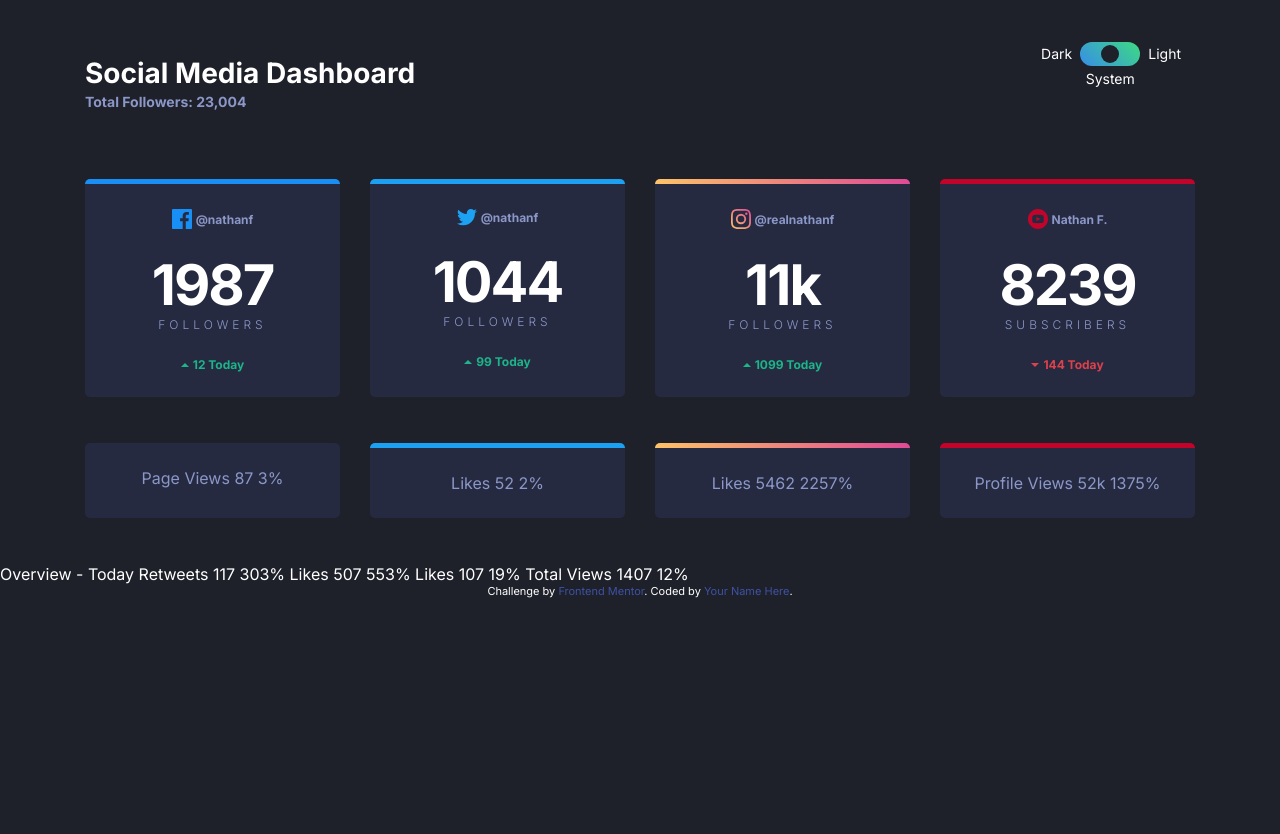
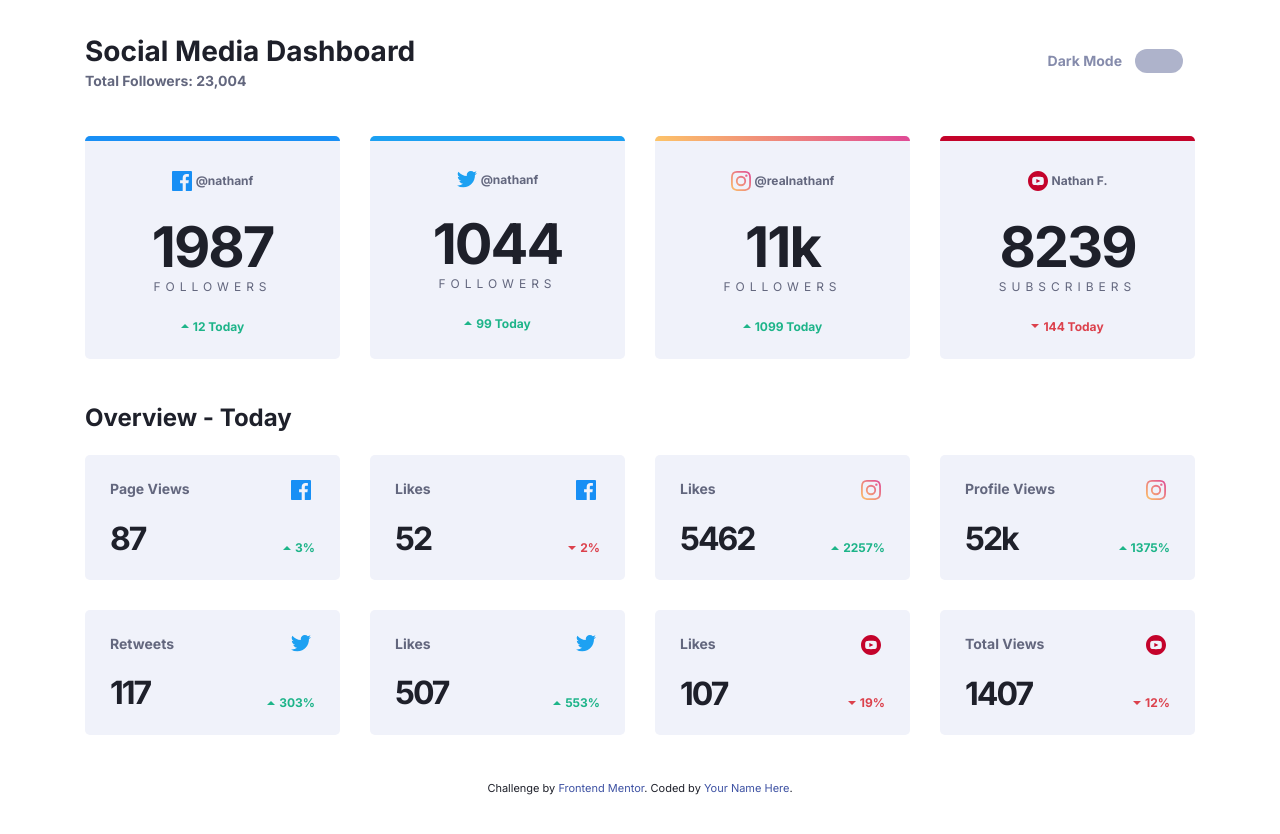
Before and after one commit to Jdm26047/Responsive-Social-Media-Dashboard, a website: page index.html in a window 1280 px wide. Before the commit the page ends 800 px from the top, so only its background shows below. Drawn offline with Linux system fonts and the light colour scheme.

Commit message:
Completed Task
Colors for each color scheme
-
index code visually structured
-
JS file in dist folder
Copied, Explained, Noted,
Structured visually, and Functionality of Toggle tested.

Success !

```diff
--- a/app/scss/components/_index.scss
+++ b/app/scss/components/_index.scss
@@ -1,3 +1,4 @@
 @forward 'header';
 @forward 'toggle';
 @forward 'card';
+@forward 'card-grid';
--- /dev/null
+++ b/app/scss/components/card-grid.scss
@@ -0,0 +1,28 @@
+@use '../util' as *;
+
+.card-grid {
+    display: grid;
+    grid-template-columns: repeat(2, 1fr);
+    grid-template-rows: repeat(2, auto);
+    justify-items: start;
+    gap: rem(23);
+
+    // .card__subtitle {
+
+    // }
+
+    .card__count {
+		 margin-bottom: 0;
+    }
+
+		.card-count,
+		.card__change {
+			align-self: end;
+
+		}
+
+    img,
+		.card__change {
+    justify-self: end;
+  }
+}
--- a/app/scss/components/card.scss
+++ b/app/scss/components/card.scss
@@ -27,13 +27,19 @@ need to @use util styles*/
 .card {
 	position: relative;
 	overflow:hidden;
-	background: var( --dark-card-bg);
+	background: var(--card-bg);
 	color: var(--dark-text1);
 	// width: rem(255);
 	// height: 216;
   padding: rem(25);
 	border-radius: rem(5);
 	text-align: center;
+	transition: 150ms ease-in-out;
+	cursor: pointer;
+
+	&:hover {
+		background: var(--card-hover);
+	}
 
 	&--facebook {
 		border-top: rem(5) solid var(--facebook);
@@ -71,42 +77,48 @@ need to @use util styles*/
 	&__platform {
 		display: flex;
 		justify-content: center;
+		height: (20);
 		align-items: center;
+		margin-top: rem(5);
 		margin-bottom: rem(28);
+	}
 
+	&__subtitle {
+		font-size: rem(14);
+		font-weight: 700;
+		color: var(--text-color2);
 	}
 
 	&__icon {
 		margin-right: rem(8);
 
-		&--facebook {
-		}
+		// &--facebook {
+		// }
 
-		&--twitter {
-		}
+		// &--twitter {
+		// }
 
-		&--instagram {
-		}
+		// &--instagram {
+		// }
 
-		&--youtube {
-		}
+		// &--youtube {
+		// }
 
-		&--grid {
-
-		}
 	}
 
 	&__username {
 		font-size: rem(12);
 		font-weight: 700;
+		color: var(--text-color2);
+	}
 
-	}
 	&__followers{
 		margin-bottom: rem(25);
+
 	}
 
 	&__count{
-		color: var(--light-bg);
+		color: var(--text-color1);
 		font-weight: 700;
 		line-height: 1;
 		letter-spacing: rem(-2);
@@ -117,17 +129,16 @@ need to @use util styles*/
 		}
 
 		&--small {
+			font-size: rem(32);
 		}
 	}
 
 	&__label {
 		font-size: rem(12);
 		letter-spacing: rem(5);
-		font-weight: 300;
-		color: var(--dark-text1);
+		font-weight: 400;
+		color: var(--text-color2);
 		text-transform: uppercase;
-		letter-spacing: rem(4);
-
 	}
 
 	&__change {
@@ -152,6 +163,6 @@ need to @use util styles*/
 	}
 
 
-	&__number {
-	}
+	// &__number {
+	// }
 }
--- a/app/scss/components/header.scss
+++ b/app/scss/components/header.scss
@@ -21,7 +21,7 @@
     &__subtitle {
 			font-size: rem(14);
 			font-weight: 700;
-			color: var(--dark-text1);
+			color: var(--text-color2);
     }
 
 }
--- a/app/scss/components/toggle.scss
+++ b/app/scss/components/toggle.scss
@@ -16,44 +16,32 @@ to use the rem()styles*/
 
 .toggle {
 	display: grid;
-	grid-template-columns: 1fr rem(60) 1fr;
-	gap: rem(4.8) rem(8);
-	grid-template-rows: repeat(3, 1fr);
+	grid-template-columns: 1fr 3rem;
 	border: none;
+	margin: 0;
 
-	label {
-		font-size: rem(14);
-		align-self: center;
+  label {
+    font-size: rem(14);
+    font-weight: 700;
+    color: var(--toggle);
 
-		&[for='dark'] {
-			grid: column 1 / 2;
-			justify-self: end;
-		}
-	  &[for='system'] {
-			grid-column: 1 / 4;
-			grid-row: 2 / 3;
-			justify-self: center;
-			align-self: start;
-		}
-	  &[for='light'] {
-			grid-column: 3 / 4;
-		}
-	}
+    &[for='dark'] {
+      line-height: rem(24);
+      margin-right: rem(13);
+    }
+  }
 
   &__wrapper {
-		grid-column: 2 / 3;
-		grid-row: 1 / 2;
 		height:rem(24);
 		position: relative;
   }
-
 
   input[type="radio"]	{
 			opacity: 0;
 			margin: 0 rem(-2) 0 rem(-2);
 			position: relative;
 			height: rem(24);
-			width: rem(20);
+			width: rem(24);
 			z-index: 1;
 			cursor: pointer;
 
@@ -70,11 +58,7 @@ to use the rem()styles*/
 		width: 100%;
 		top: 0;
 		border-radius: rem(12);
-		background: linear-gradient(
-			225deg,
-			var(--toggle-bg-end) 0%,
-			var(--toggle-bg-start) 98.2%
-		);
+		background: var(--toggle-bg);
   }
 
   &__button {
@@ -85,7 +69,7 @@ to use the rem()styles*/
     width: rem(18);
     height: rem(18);
     border-radius: 50%;
-    background-color: var(--dark-bg);
+    background-color: var(--toggle-buttton);
 		transition: all 150ms ease-in-out;
   }
 
--- a/app/scss/globals/boilerplate.scss
+++ b/app/scss/globals/boilerplate.scss
@@ -15,6 +15,16 @@ body {
     margin: 0;
     padding: 0;
     font-family: var(--font-inter);
-    background: var(--dark-bg);
-    color: var(--dark-text2);
+    background: var(--background);
+    color: var(--text-color1);
+		min-height: 150vh;
 }
+
+.visually-hidden {
+    position: absolute;
+    left:     -10000px;
+    top:      auto;
+    width:    1px;
+    height:   1px;
+    overflow: hidden;
+  }
--- a/app/scss/globals/colors.scss
+++ b/app/scss/globals/colors.scss
@@ -1,4 +1,4 @@
-:root{
+:root {
  --limegreen: hsl(163, 72%, 41%);
  --brightred: hsl(356, 69%, 56%);
  --facebook: hsl(208, 92%, 53%);
@@ -7,21 +7,78 @@
  --instagram-middle: hsl(5, 77%, 71%);
  --instagram-end: hsl(329, 70%, 58%);
  --youtube: hsl(348, 97%, 39%);
+ --toggle-bg-light: hsl(230, 22%, 74%);
  --toggle-bg-start: hsl(210, 78%, 56%);
 --toggle-bg-end: hsl(146, 68%, 55%);
---toggle: hsl(230, 22%, 74%);
+--toggle-light: hsl(230, 19%, 60%);
+--toggle-button-light: hsl(228, 46%, 96%);
 --dark-bg: hsl(230, 17%, 14%);
 --dark-top-bg: hsl(232, 19%, 15%);
- --dark-card-bg :hsl(228, 28%, 20%);
+--dark-card :hsl(228, 28%, 20%);
+--dark-card-hover :hsl(228, 25%, 27%);
 --dark-text1: hsl(228, 34%, 66%);
 --dark-text2: hsl(0, 0%, 100%);
 --light-bg:  hsl(0, 0%, 100%);
 --light-top-bg: hsl(225, 100%, 98%);
- --light-card-bg: hsl(227, 47%, 96%);
- --light-text1: hsl(228, 12%, 44%);
+--light-card: hsl(227, 47%, 96%);
+--light-card-hover :hsl(228, 33%, 91%);
+--light-text1: hsl(230, 12%, 44%);
 --light-text2: hsl(230, 17%, 14%);
+--background: var(--light-bg);
+--text-color1: var(--light-text2);
+--text-color2: var(--light-text1);
+--card-bg: var(--light-card);
+--card-hover: var(--light-card-hover);
+--toggle: var(--toggle-light);
+--toggle-bg: var(--toggle-bg-light);
+--toggle-button: var(--toggle-button-light);
+}
 
+
+
+@media (prefers-color-scheme: dark) {
+	:root {
+		--background: var(--dark-bg);
+    --text-color1: var(--dark-text2);
+    --text-color2: var(--dark-text1);
+		--card-bg: var(--dark-card);
+		--card-hover: var(--dark-card-hover);
+		--toggle: var(--light-bg);
+		--toggle-bg: linear-gradient(
+			225deg,
+			var(--toggle-bg-end) 0%,
+			var(--toggle-bg-start) 98.2%
+			);
+		--toggle-button: var(--dark-bg);
   }
+}
+
+body.light {
+  --background: var(--light-bg);
+  --text-color1: var(--light-text2);
+  --text-color2: var(--light-text1);
+  --card-bg: var(--light-card);
+  --card-hover: var(--light-card-hover);
+  --toggle: var(--toggle-light);
+  --toggle-bg: var(--toggle-bg-light);
+  --toggle-button: var(--toggle-button-light);
+}
+
+body.dark {
+  --background: var(--dark-bg);
+  --text-color1: var(--dark-text2);
+  --text-color2: var(--dark-text1);
+  --card-bg: var(--dark-card);
+  --card-hover: var(--dark-card-hover);
+  --toggle: var(--light-bg);
+  --toggle-bg: linear-gradient(
+    225deg,
+    var(--toggle-bg-end) 0%,
+    var(--toggle-bg-start) 98.02%
+  );
+  --toggle-button: var(--dark-bg);
+}
+
 
 // Gradient - https://developer.mozilla.org/en-US/docs/Web/CSS/gradient/linear-gradient
 
--- a/app/scss/globals/typography.scss
+++ b/app/scss/globals/typography.scss
@@ -11,10 +11,14 @@ h1 {
   font-size: rem(24);
 	margin-bottom: rem(3);
   @include breakpoint(large) {
-  	font-size: rem(28);
+    font-size: rem(28);
   }
 }
 
+h2 {
+  font-size: rem(24);
+  margin-bottom: rem(24);
+}
 a,
 a:visited,
 a:active {
--- a/index.html
+++ b/index.html
@@ -4,7 +4,12 @@
   <meta charset="UTF-8">
   <meta name="viewport" content="width=device-width, initial-scale=1.0"> <!-- displays site properly based on user's device -->
 
-  <link rel="icon" type="image/png" sizes="32x32" href="./images/favicon-32x32.png">
+  <link
+    rel="icon"
+    type="image/png"
+    sizes="32x32"
+    href="./images/favicon-32x32.png"
+    >
 
   <title>Frontend Mentor | [Challenge Name Here]</title>
 
@@ -36,16 +41,16 @@
       aria-label="theme toggle"
       role="radiogroup"
     >
+      <label for="dark"
+        >Dark Mode<span class="visually-hidden">On</span></label
+       >
         <div class="toggle__wrapper">
           <input type="radio" name="theme" id="dark">
-        <input type="radio" name="theme" id="system" checked>
           <input type="radio" name="theme" id="light">
           <span aria-hidden="true" class="toggle__background"></span>
           <span aria-hidden="true" class="toggle__button"></span>
         </div>
-      <label for="dark">Dark</label>
-      <label for="system">System</label>
-      <label for="light">Light</label>
+        <label for="light" class="visually-hidden">Dark Mode Off</label>
       </fieldset>
     </header>
 
@@ -70,10 +75,10 @@
           </div>
         </div>
 
-
         <div class="card card--twitter">
           <div class="card__platform">
-          <img class="card__icon"
+            <img
+              class="card__icon"
               src="/images/icon-twitter.svg"
               alt="Twitter"
             />
@@ -83,17 +88,16 @@
             <div class="card__count card__count--big">1044</div>
             <div class="card__label">Followers</div>
           </div>
-
           <div class="card__change card__change--up">
             <img src="/images/icon-up.svg" alt="gained"/>
             <div class="card__number">99 Today</div>
           </div>
         </div>
 
-
         <div class="card card--instagram">
           <div class="card__platform">
-          <img class="card__icon"
+            <img
+              class="card__icon"
               src="/images/icon-instagram.svg"
               alt="Instagram"
             />
@@ -103,17 +107,16 @@
             <div class="card__count card__count--big">11k</div>
             <div class="card__label">Followers</div>
           </div>
-
           <div class="card__change card__change--up">
             <img src="/images/icon-up.svg" alt="gained"/>
             <div class="card__number">1099 Today</div>
           </div>
         </div>
 
-
         <div class="card card--youtube">
           <div class="card__platform">
-          <img class="card__icon"
+            <img
+              class="card__icon"
               src="/images/icon-youtube.svg"
               alt="Youtube"
             />
@@ -123,7 +126,6 @@
             <div class="card__count card__count--big">8239</div>
             <div class="card__label">Subscribers</div>
           </div>
-
           <div class="card__change card__change--down">
             <img src="/images/icon-down.svg" alt="lost"/>
             <div class="card__number">144 Today</div>
@@ -131,67 +133,92 @@
         </div>
       </section>
 
-    <section class="container cards">
-
-      <div class="card card--grid">
-
-          Page Views
-          87
-          3%
-
+      <section class="container">
+        <h2>Overview - Today</h2>
+        <div class="cards">
+          <div class="card card-grid">
+            <div class="card__subtitle">Page Views</div>
+            <img class="card__icon" src="/images/icon-facebook.svg" alt="Facebook" />
+            <div class="card__count card__count--small">87</div>
+            <div class="card__change card__change--up">
+              <img src="/images/icon-up.svg" alt="gained" />
+              <div class="card__number">3%</div>
+          </div>
+        </div>
+        <div class="card card-grid">
+          <div class="card__subtitle">Likes</div>
+          <img class="card__icon" src="/images/icon-facebook.svg" alt="Facebook" />
+          <div class="card__count card__count--small">52</div>
+          <div class="card__change card__change--down">
+            <img src="/images/icon-down.svg" alt="lost"/>
+            <div class="card__number">2%</div>
+          </div>
+        </div>
+        <div class="card card-grid">
+          <div class="card__subtitle">Likes</div>
+          <img class="card__icon" src="/images/icon-instagram.svg" alt="Instagram" />
+          <div class="card__count card__count--small">5462</div>
+          <div class="card__change card__change--up">
+            <img src="/images/icon-up.svg" alt="gained"/>
+            <div class="card__number">2257%</div>
+          </div>
+        </div>
+        <div class="card card-grid">
+          <div class="card__subtitle">Profile Views</div>
+          <img class="card__icon" src="/images/icon-instagram.svg" alt="Instagram" />
+          <div class="card__count card__count--small">52k</div>
+          <div class="card__change card__change--up">
+            <img src="/images/icon-up.svg" alt="gained"/>
+            <div class="card__number">1375%</div>
+          </div>
         </div>
 
-      <div class="card card--twitter">
-          Likes
-          52
-          2%
-
+      <!-- 2nd Row -->
+        <div class="card card-grid">
+          <div class="card__subtitle">Retweets</div>
+          <img class="card__icon" src="/images/icon-twitter.svg" alt="Twitter" />
+          <div class="card__count card__count--small">117</div>
+          <div class="card__change card__change--up">
+            <img src="/images/icon-up.svg" alt="gained"/>
+            <div class="card__number">303%</div>
           </div>
-
-      <div class="card card--instagram">
-          Likes
-          5462
-          2257%
-
         </div>
-
-      <div class="card card--youtube">
-          Profile Views
-          52k
-          1375%
+        <div class="card card-grid">
+          <div class="card__subtitle">Likes</div>
+          <img class="card__icon" src="/images/icon-twitter.svg" alt="Twitter" />
+          <div class="card__count card__count--small">507</div>
+          <div class="card__change card__change--up">
+            <img src="/images/icon-up.svg" alt="gained"/>
+            <div class="card__number">553%</div>
+          </div>
+        </div>
+        <div class="card card-grid">
+          <div class="card__subtitle">Likes</div>
+          <img class="card__icon" src="/images/icon-youtube.svg" alt="Youtube" />
+          <div class="card__count card__count--small">107</div>
+          <div class="card__change card__change--down">
+            <img src="/images/icon-down.svg" alt="down"/>
+            <div class="card__number">19%</div>
+          </div>
+        </div>
+        <div class="card card-grid">
+          <div class="card__subtitle">Total Views</div>
+          <img class="card__icon" src="/images/icon-youtube.svg" alt="Youtube" />
+          <div class="card__count card__count--small">1407</div>
+          <div class="card__change card__change--down">
+            <img src="/images/icon-down.svg" alt="lost"/>
+            <div class="card__number">12%</div>
+          </div>
+        </div>
       </div>
     </section>
-
-
-    Overview - Today
-
-    Retweets
-    117
-    303%
-
-    Likes
-    507
-    553%
-
-    Likes
-    107
-    19%
-
-    Total Views
-    1407
-    12%
-
-
   </main>
 
-
-
-
-
-
   <div class="attribution">
-    Challenge by <a href="https://www.frontendmentor.io?ref=challenge" target="_blank">Frontend Mentor</a>.
-    Coded by <a href="#">Your Name Here</a>.
+    Challenge by
+    <a href="https://www.frontendmentor.io?ref=challenge" target="_blank"
+      >Frontend Mentor</a
+      >. Coded by <a href="#">Your Name Here</a>.
     </div>
   </body>
 </html>
```
Also changed, not shown: notes.md (+130 -0 lines), dist/style.css, 1 other file. Lines whose indentation alone changed are shown as unchanged.
